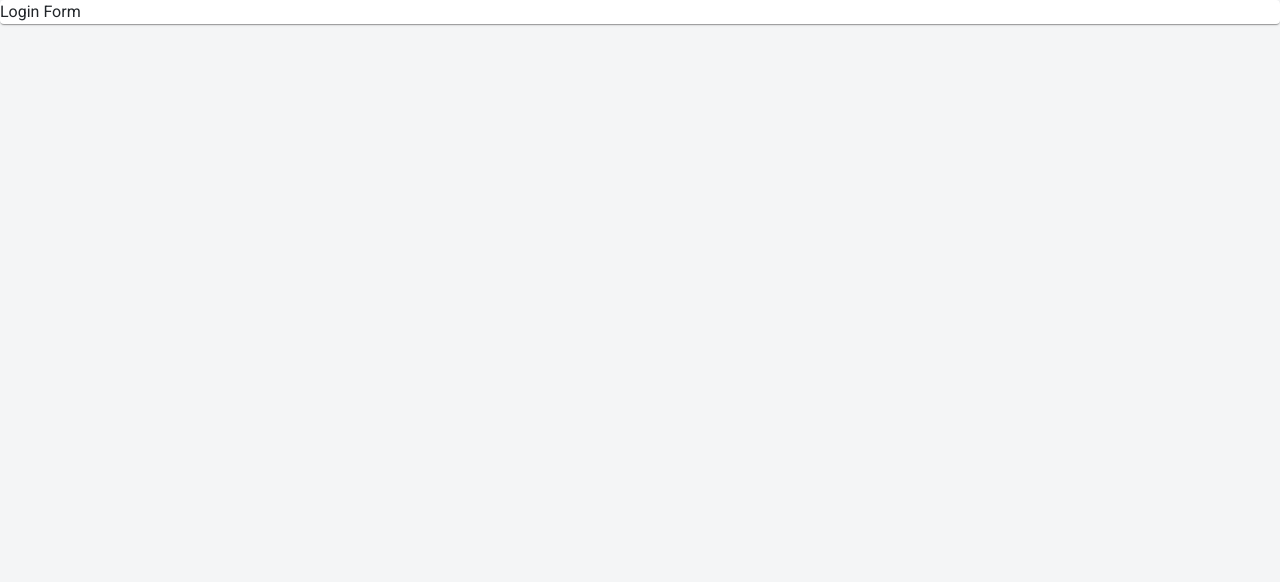
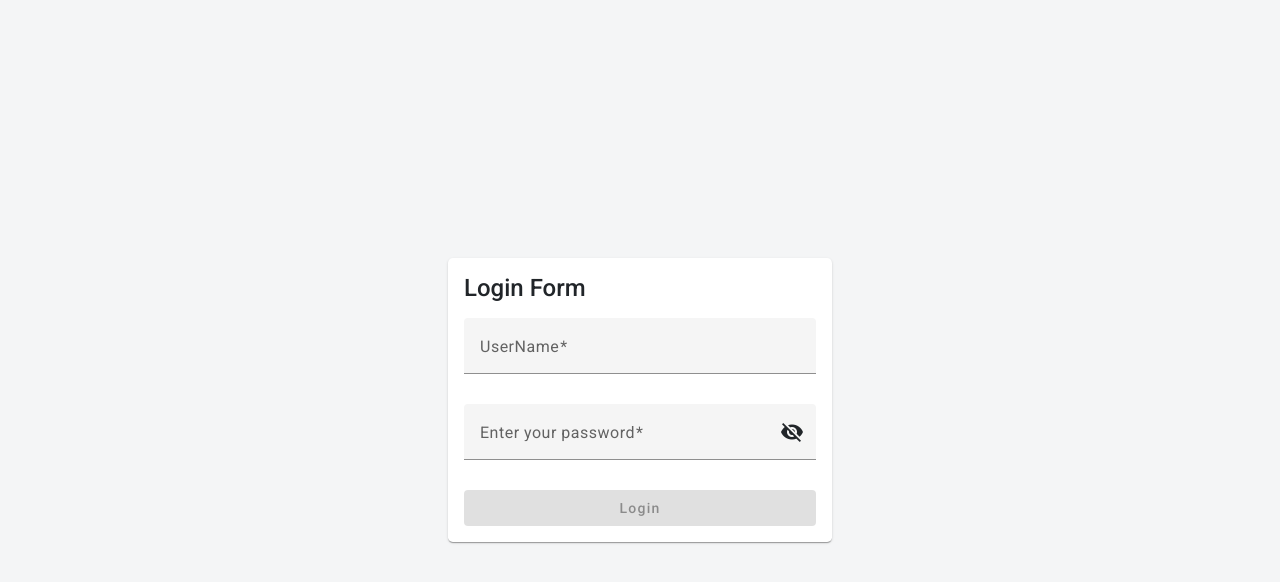
Before and after one commit to OmarFayez/Store-Angular-App, an Angular app: page /login in a window 1280 px wide. Shown: the top 582 px of the page. Built offline with nearby package versions, Linux system fonts and the light colour scheme.

Commit message:
finish login page

```diff
--- /dev/null
+++ b/src/app/core/services/bidirectionally.service.ts
@@ -0,0 +1,53 @@
+import { Direction, Directionality } from '@angular/cdk/bidi';
+import { Injectable, OnDestroy } from '@angular/core';
+import { BehaviorSubject, Observable, Subject } from 'rxjs';
+import { map, takeUntil, tap } from 'rxjs/operators';
+
+@Injectable({
+  providedIn: 'root',
+})
+export class BidirectionallyService implements OnDestroy {
+  public constructor(public readonly dir: Directionality) {
+    this.dir.change
+      .pipe(
+        takeUntil(this._destroyAll$),
+        tap((direction: Direction) => this._changeDirection.next(direction))
+      )
+      .subscribe();
+  }
+  private readonly _destroyAll$ = new Subject<boolean>();
+
+  private readonly _changeDirection = new BehaviorSubject<Direction>('rtl');
+
+  public direction$: Observable<Direction> =
+    this._changeDirection.asObservable();
+
+  public isRtl$: Observable<boolean> = this.direction$.pipe(
+    map((direction) => direction === 'rtl')
+  );
+
+  public get direction() {
+    return this._changeDirection.value;
+  }
+  /**
+   *
+   * @param dir Dom Direction (ltr Or rtl)
+   * @param onInit to specify which case we are => when init app OR just change it manually For showing loader
+   */
+  public setDirection(dir: Direction, onInit = true): void {
+    if (onInit) {
+      this.dir.change.emit(dir);
+    } else {
+      //TODO: Show splash screen here
+      setTimeout(() => {
+        this.dir.change.emit(dir);
+        //TODO: Hide splash screen here
+      }, 1000);
+    }
+  }
+
+  public ngOnDestroy(): void {
+    this._destroyAll$.next(true);
+    this._destroyAll$.complete();
+  }
+}
--- /dev/null
+++ b/src/app/core/services/snack-bar.service.ts
@@ -0,0 +1,33 @@
+import { Injectable } from '@angular/core';
+import { MatSnackBar } from '@angular/material/snack-bar';
+import { BidirectionallyService } from './bidirectionally.service';
+export type SnackBarVariant = 'normal' | 'success' | 'error';
+
+@Injectable({
+  providedIn: 'root',
+})
+export class SnackBarService {
+  constructor(
+    private readonly _snackBar: MatSnackBar,
+    private readonly _direction: BidirectionallyService
+  ) {}
+  panelClass = (variant?: SnackBarVariant): string[] | undefined => {
+    return variant === 'success'
+      ? ['snack-success']
+      : variant === 'error'
+      ? ['snack-error']
+      : undefined;
+  };
+  public snackbar = (
+    message: string,
+    variant?: SnackBarVariant,
+    duration = 10000
+  ): void => {
+    debugger;
+    this._snackBar.open(message, 'close', {
+      direction: this._direction.direction,
+      duration,
+      panelClass: this.panelClass(variant),
+    });
+  };
+}
--- a/src/app/users/data-access/auth.service.ts
+++ b/src/app/users/data-access/auth.service.ts
@@ -1,8 +1,45 @@
 import { Injectable } from '@angular/core';
+import { Observable, of } from 'rxjs';
+import { User } from '../utils/user.model';
+import { LoginResult } from '../utils/login-form.model';
 
 @Injectable({
   providedIn: 'root',
 })
 export class AuthService {
   constructor() {}
+  private userList: User[] = [
+    {
+      userName: 'admin',
+      password: 'admin',
+      role: 'admin',
+    },
+    {
+      userName: 'user',
+      password: 'user',
+      role: 'user',
+    },
+  ];
+  public login(user: {
+    userName: string;
+    password: string;
+  }): Observable<LoginResult> {
+    const loginUser = this.userList.find(
+      (existUser) =>
+        existUser.userName === user.userName &&
+        existUser.userName === user.userName
+    );
+    if (loginUser)
+      return of({
+        status: 200,
+        message: 'Login Success',
+        role: loginUser.role,
+      });
+    else
+      return of({
+        status: 403,
+        message: 'Check user name or password..',
+        role: '',
+      });
+  }
 }
--- a/src/app/users/feature/login/login.component.html
+++ b/src/app/users/feature/login/login.component.html
@@ -1 +1 @@
-<app-login-ui> </app-login-ui>
+<app-login-ui (onLoginForm)="submitLoginForm($event)"> </app-login-ui>
--- a/src/app/users/feature/login/login.component.ts
+++ b/src/app/users/feature/login/login.component.ts
@@ -1,10 +1,42 @@
 import { Component } from '@angular/core';
+import { LoginFormValue, LoginResult } from '../../utils/login-form.model';
+import { AuthService } from '../../data-access/auth.service';
+import { Subject, takeUntil, tap } from 'rxjs';
+import { SnackBarService } from 'src/app/core/services/snack-bar.service';
+import { Router } from '@angular/router';
 
 @Component({
   selector: 'app-login',
   templateUrl: './login.component.html',
-  styleUrls: ['./login.component.scss']
+  styleUrls: ['./login.component.scss'],
 })
 export class LoginComponent {
+  constructor(
+    private authService: AuthService,
+    private snackBarService: SnackBarService,
+    private router: Router
+  ) {}
 
+  private destroyed$: Subject<void> = new Subject();
+
+  public submitLoginForm(loginFormValue: LoginFormValue) {
+    this.authService
+      .login(loginFormValue)
+      .pipe(
+        takeUntil(this.destroyed$),
+        tap((result: LoginResult) => {
+          console.log(result);
+          this.snackBarService.snackbar(
+            result?.message,
+            result?.status === 200 ? 'success' : 'error'
+          );
+
+          if (result?.status === 200)
+            this.router.navigate([
+              result?.role === 'admin' ? '/store/dashboard' : '/store/products',
+            ]);
+        })
+      )
+      .subscribe();
+  }
 }
--- a/src/app/users/ui/login-ui/login-ui.component.html
+++ b/src/app/users/ui/login-ui/login-ui.component.html
@@ -1,3 +1,48 @@
-<div>
-  <mat-card> Login Form </mat-card>
+<div class="d-flex justify-content-center align-items-center h-100">
+  <mat-card class="max-w-24 rounded-3">
+    <mat-card-content>
+      <h1 class="h4 mb-3">Login Form</h1>
+      <form [formGroup]="loginForm" (ngSubmit)="onSubmit()">
+        <mat-form-field appearance="fill" class="w-100 mb-2">
+          <mat-label>UserName</mat-label>
+          <input matInput formControlName="userName" required />
+          <mat-error *ngIf="loginForm.get('userName')?.hasError('required')"
+            >Required</mat-error
+          >
+        </mat-form-field>
+
+        <mat-form-field appearance="fill" class="w-100 mb-2">
+          <mat-label>Enter your password</mat-label>
+          <input
+            matInput
+            [type]="hide ? 'password' : 'text'"
+            formControlName="password"
+            required
+          />
+          <button
+            mat-icon-button
+            matSuffix
+            (click)="hide = !hide"
+            [attr.aria-label]="'Hide password'"
+            [attr.aria-pressed]="hide"
+          >
+            <mat-icon>{{ hide ? "visibility_off" : "visibility" }}</mat-icon>
+          </button>
+          <mat-error *ngIf="loginForm.get('password')?.hasError('required')"
+            >Required</mat-error
+          >
+        </mat-form-field>
+
+        <button
+          [disabled]="loginForm.invalid"
+          mat-raised-button
+          color="primary"
+          class="w-100"
+          type="submit"
+        >
+          Login
+        </button>
+      </form>
+    </mat-card-content>
+  </mat-card>
 </div>
--- a/src/app/users/ui/login-ui/login-ui.component.scss
+++ b/src/app/users/ui/login-ui/login-ui.component.scss
@@ -0,0 +1,3 @@
+.max-w-24{
+    max-width: 24rem;
+}
--- a/src/app/users/ui/login-ui/login-ui.component.ts
+++ b/src/app/users/ui/login-ui/login-ui.component.ts
@@ -1,8 +1,33 @@
-import { Component } from '@angular/core';
+import { Component, EventEmitter, Output } from '@angular/core';
+import {
+  FormBuilder,
+  FormControl,
+  FormGroup,
+  Validators,
+} from '@angular/forms';
+import { LoginForm } from '../../utils/login-form.model';
 
 @Component({
   selector: 'app-login-ui',
   templateUrl: './login-ui.component.html',
   styleUrls: ['./login-ui.component.scss'],
 })
-export class LoginUiComponent {}
+export class LoginUiComponent {
+  @Output() onLoginForm = new EventEmitter();
+  hide = true;
+  loginForm: FormGroup<LoginForm> = this.formBuilder.group({
+    userName: new FormControl<string | null>('', {
+      validators: [Validators.required],
+    }),
+    password: new FormControl<string | null>('', {
+      validators: Validators.required,
+    }),
+  });
+
+  constructor(private formBuilder: FormBuilder) {}
+  ngOnInit(): void {}
+
+  public onSubmit() {
+    this.onLoginForm.emit(this.loginForm.value);
+  }
+}
--- a/src/app/users/ui/users-ui.module.ts
+++ b/src/app/users/ui/users-ui.module.ts
@@ -2,10 +2,11 @@ import { NgModule } from '@angular/core';
 import { CommonModule } from '@angular/common';
 import { LoginUiComponent } from './login-ui/login-ui.component';
 import { SharedModule } from 'src/app/shared/shared.module';
+import { FormsModule, ReactiveFormsModule } from '@angular/forms';
 
 @NgModule({
   declarations: [LoginUiComponent],
-  imports: [CommonModule, SharedModule],
+  imports: [CommonModule, SharedModule, FormsModule, ReactiveFormsModule],
   exports: [LoginUiComponent],
 })
 export class UsersUiModule {}
--- /dev/null
+++ b/src/app/users/utils/user.model.ts
@@ -0,0 +1,5 @@
+export interface User {
+  userName: string;
+  password: string;
+  role: 'admin' | 'user';
+}
```
Also changed, not shown: src/app/core/core.module.ts (added, +12 -0 lines), src/app/users/utils/login-form.model.ts (added, +17 -0 lines).
